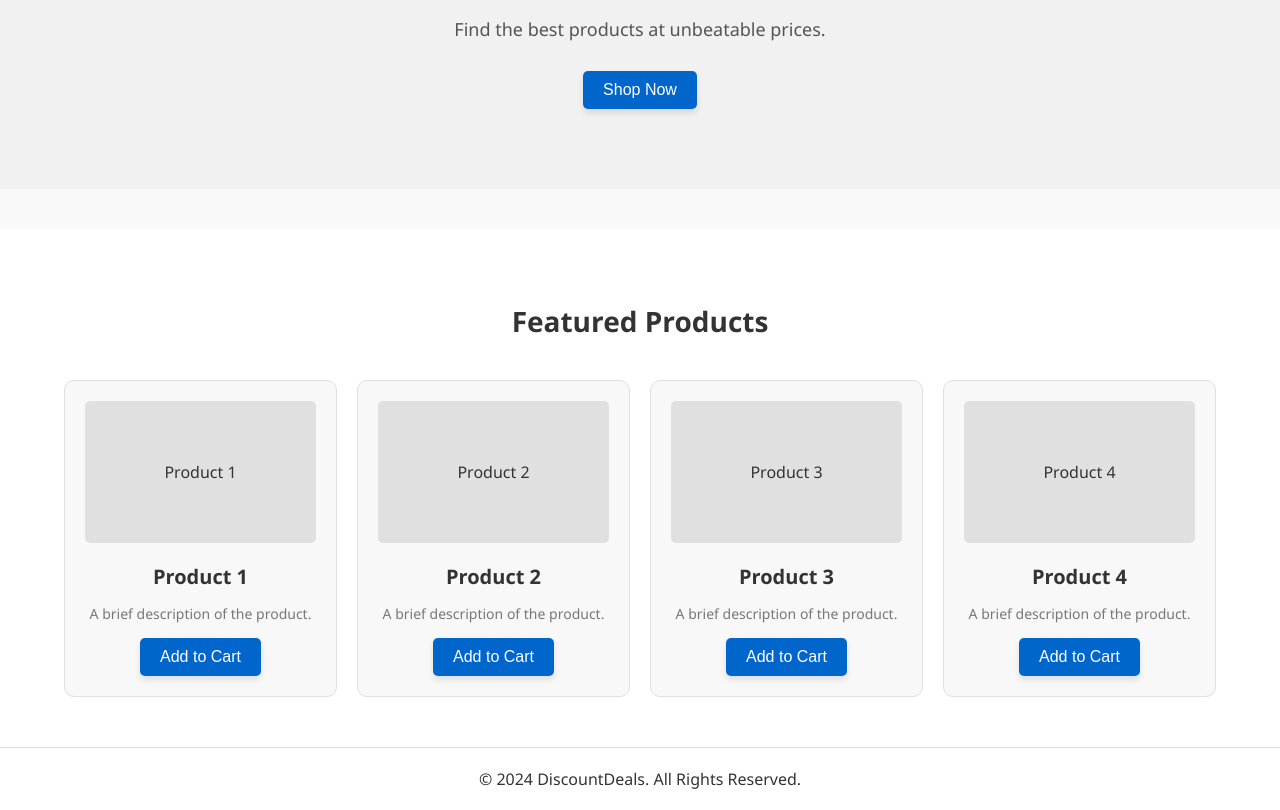
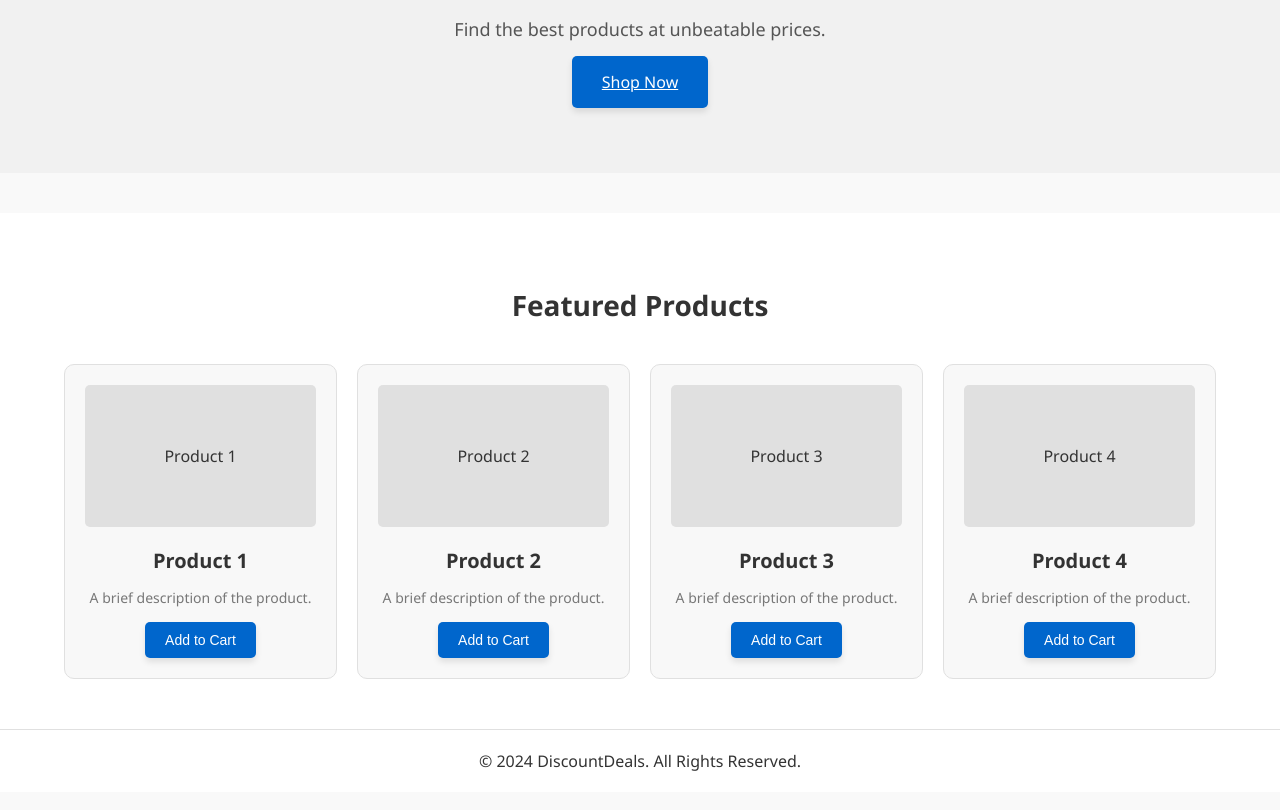
Before and after one commit to Aniverz/DiscountDeals, a plain HTML site: page index.html in a window 1280 px wide. Shown: the part 258-1068 px from the top of the page. Drawn offline with Linux system fonts and the light colour scheme.

Commit message:
Update index.html

```diff
--- a/index.html
+++ b/index.html
@@ -7,7 +7,7 @@
     <link rel="stylesheet" href="styles.css">
 </head>
 <body>
-    <!-- Include the header -->
+    <!-- Header -->
     <header class="main-header">
         <div class="container">
             <div class="logo">
@@ -30,7 +30,7 @@
         <div class="container">
             <h2>Discover Amazing Deals</h2>
             <p>Find the best products at unbeatable prices.</p>
-            <button onclick="window.location.href='shop.html'">Shop Now</button>
+            <a href="shop.html" class="button">Shop Now</a>
         </div>
     </section>
 
@@ -44,45 +44,37 @@
                     <div class="product-image">Product 1</div>
                     <h3>Product 1</h3>
                     <p>A brief description of the product.</p>
-                    <button onclick="addToCart('Product 1')">Add to Cart</button>
+                    <button class="button">Add to Cart</button>
                 </div>
                 <div class="product-item">
                     <div class="product-image">Product 2</div>
                     <h3>Product 2</h3>
                     <p>A brief description of the product.</p>
-                    <button onclick="addToCart('Product 2')">Add to Cart</button>
+                    <button class="button">Add to Cart</button>
                 </div>
                 <div class="product-item">
                     <div class="product-image">Product 3</div>
                     <h3>Product 3</h3>
                     <p>A brief description of the product.</p>
-                    <button onclick="addToCart('Product 3')">Add to Cart</button>
+                    <button class="button">Add to Cart</button>
                 </div>
                 <div class="product-item">
                     <div class="product-image">Product 4</div>
                     <h3>Product 4</h3>
                     <p>A brief description of the product.</p>
-                    <button onclick="addToCart('Product 4')">Add to Cart</button>
+                    <button class="button">Add to Cart</button>
                 </div>
             </div>
         </div>
     </section>
 
-    <!-- Include the footer -->
+    <!-- Footer -->
     <footer class="main-footer">
         <div class="container">
             <p>&copy; 2024 DiscountDeals. All Rights Reserved.</p>
         </div>
     </footer>
 
-    <!-- JavaScript to manage cart -->
-    <script>
-        function addToCart(product) {
-            let cart = JSON.parse(localStorage.getItem('cart')) || [];
-            cart.push(product);
-            localStorage.setItem('cart', JSON.stringify(cart));
-            alert(product + ' has been added to your cart.');
-        }
-    </script>
+    <script src="scripts.js"></script>
 </body>
 </html>
```
